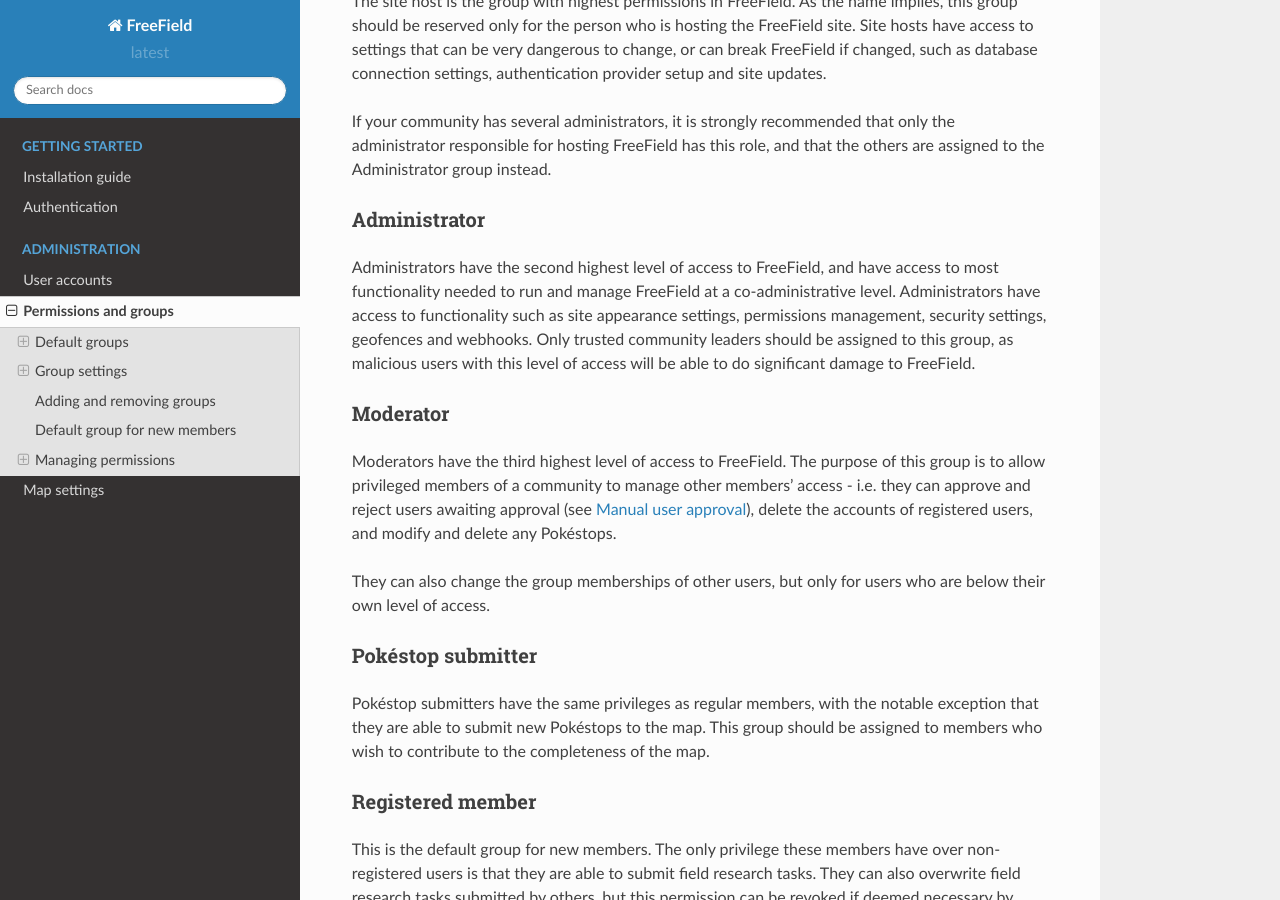
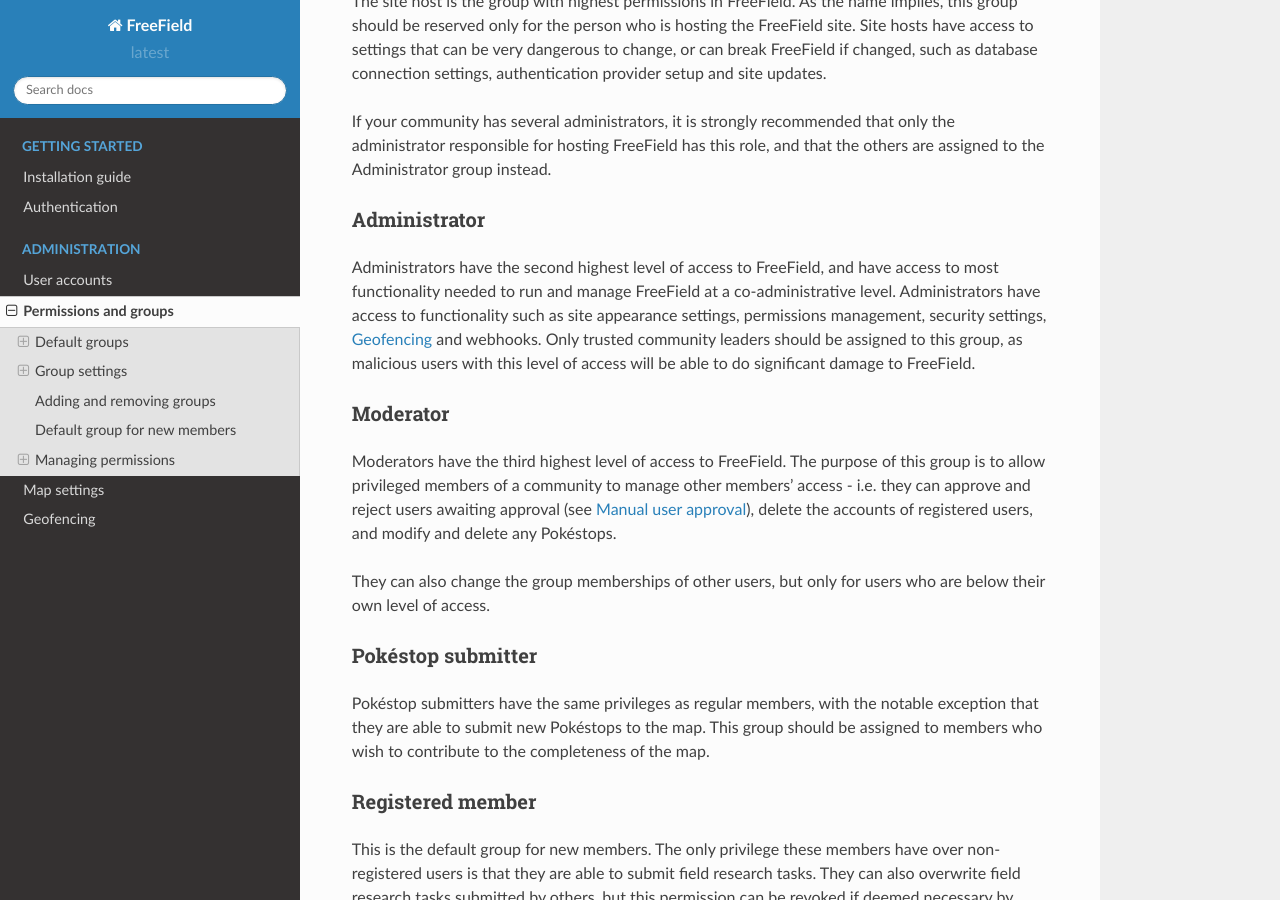
Before and after one commit to bilde2910/FreeField, a Sphinx documentation site: the page built from docs/permissions.rst, in a window 1280 px wide and 900 px high, scrolled down 973 px. Built offline with Sphinx 7.4.7 and the Read the Docs theme 2.0.0, drawn with Linux system fonts in a browser that asks for light colours.

Commit message:
Add geofencing documentation

```diff
--- a/docs/index.rst
+++ b/docs/index.rst
@@ -19,3 +19,4 @@
    accounts
    permissions
    map/index
+   geofencing
--- a/docs/permissions.rst
+++ b/docs/permissions.rst
@@ -62,10 +62,10 @@
 Administrators have the second highest level of access to FreeField, and have
 access to most functionality needed to run and manage FreeField at a
 co-administrative level. Administrators have access to functionality such as
-site appearance settings, permissions management, security settings, geofences
-and webhooks. Only trusted community leaders should be assigned to this group,
-as malicious users with this level of access will be able to do significant
-damage to FreeField.
+site appearance settings, permissions management, security settings,
+:doc:`/geofencing` and webhooks. Only trusted community leaders should be
+assigned to this group, as malicious users with this level of access will be
+able to do significant damage to FreeField.
 
 Moderator
 ^^^^^^^^^
--- a/docs/setup.rst
+++ b/docs/setup.rst
@@ -381,5 +381,6 @@
 
 If all these checks passed, you have successfully completed the installation
 wizard and set up FreeField for use. Before you grant others access to the map,
-you should set up additional settings such as geofencing, permissions, names and
-theming, and add Pokéstops in your area to the map.
+you should set up additional settings such as :doc:`/geofencing`,
+:doc:`/permissions`, names and theming, and add Pokéstops in your area to the
+map.
```
Also changed, not shown: docs/geofencing.rst (added, +83 -0 lines), docs/_images/geofencing-01-drawn.png (added), docs/_images/geofencing-02-saving.png (added), docs/_images/geofencing-03-core-applied.png (added).
